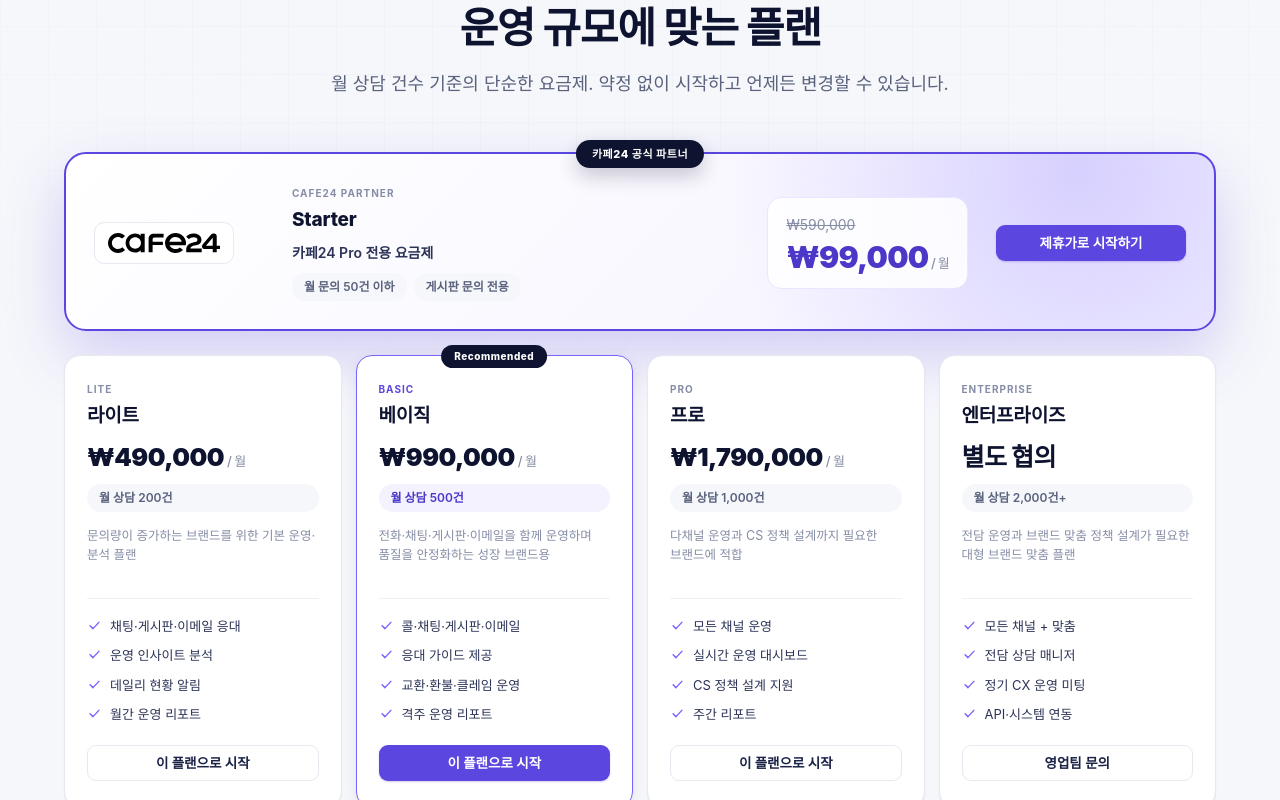
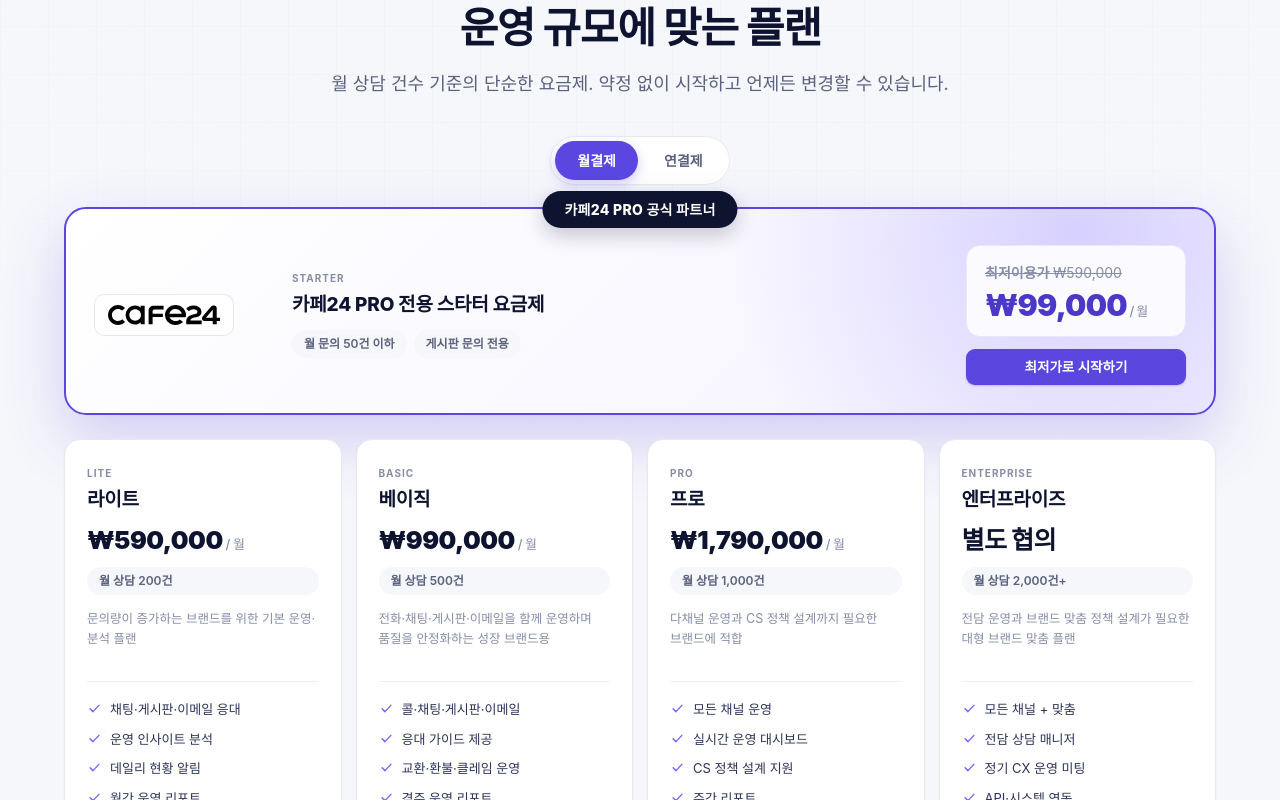
Before and after one commit to AvinTEST/replo-homepage, a Next.js app: page /source-home in a window 1280 px wide. Shown: the part 9240-10040 px from the top of the page. Built offline with nearby package versions, Linux system fonts and the light colour scheme; a web font is replaced by a local one.

Commit message:
Add billing toggle and refine pricing CTAs
Co-Authored-By: Claude Opus 4.8 <noreply@anthropic.com>

```diff
--- a/src/app/source-home/source-home.css
+++ b/src/app/source-home/source-home.css
@@ -1707,6 +1707,66 @@
   grid-template-columns: repeat(4, 1fr);
 }
 
+.replo-source-home .billing-toggle {
+  align-items: center;
+  background: var(--surface);
+  border: 1px solid var(--line);
+  border-radius: var(--r-pill);
+  display: flex;
+  gap: 4px;
+  justify-content: center;
+  margin: 0 auto 22px;
+  padding: 4px;
+  width: fit-content;
+}
+
+.replo-source-home .billing-opt {
+  background: transparent;
+  border: 0;
+  border-radius: var(--r-pill);
+  color: var(--ink-500);
+  cursor: pointer;
+  font-size: 14px;
+  font-weight: 700;
+  padding: 9px 22px;
+  transition: .16s ease;
+  white-space: nowrap;
+}
+
+.replo-source-home .billing-opt:hover {
+  color: var(--ink-800);
+}
+
+.replo-source-home .billing-opt.active {
+  background: var(--violet-600);
+  box-shadow: 0 4px 12px rgba(91, 71, 224, .28);
+  color: #fff;
+}
+
+.replo-source-home .tier-free-badge {
+  align-self: flex-start;
+  background: var(--violet-50);
+  border: 1px solid var(--violet-100);
+  border-radius: var(--r-pill);
+  color: var(--violet-700);
+  font-size: 11.5px;
+  font-weight: 800;
+  letter-spacing: .01em;
+  padding: 5px 12px;
+  white-space: nowrap;
+}
+
+.replo-source-home .tier-free-badge--top {
+  left: 50%;
+  position: absolute;
+  top: -11px;
+  transform: translateX(-50%);
+}
+
+.replo-source-home .partner-tier-price .price-lowest {
+  font-weight: 600;
+}
+
 .replo-source-home .partner-tier {
   align-items: center;
   background:
@@ -1717,9 +1777,9 @@
   box-shadow: 0 24px 60px rgba(91, 71, 224, .24);
   display: grid;
   gap: 28px;
-  grid-template-columns: 170px minmax(0, 1fr) auto 190px;
+  grid-template-columns: 170px minmax(0, 1fr) 220px;
   margin-bottom: 24px;
-  padding: 32px 28px 28px;
+  padding: 36px 28px 28px;
   position: relative;
 }
 
@@ -1753,13 +1813,13 @@
   box-shadow: 0 8px 20px rgba(24, 20, 51, .22);
   color: #fff;
   display: inline-flex;
-  font-size: 11px;
+  font-size: 14px;
   font-weight: 800;
   left: 50%;
-  letter-spacing: .05em;
-  padding: 6px 16px;
+  letter-spacing: .02em;
+  padding: 8px 22px;
   position: absolute;
-  top: -14px;
+  top: -18px;
   transform: translateX(-50%);
   white-space: nowrap;
   z-index: 1;
@@ -1785,6 +1845,12 @@
 
 .replo-source-home .partner-tier-meta .tier-vol {
   margin-top: 0;
+}
+
+.replo-source-home .partner-tier-action {
+  display: flex;
+  flex-direction: column;
+  gap: 12px;
 }
 
 .replo-source-home .partner-tier-price {
@@ -1935,6 +2001,21 @@
   margin-top: 20px;
 }
 
+/* 흰색 배경 + 검정 글씨 CTA (이 플랜으로 시작 · 영업팀 문의 · 플랜별 기능 전체 비교) */
+.replo-source-home .tier-cta.btn-ghost,
+.replo-source-home .matrix-toggle .btn-ghost {
+  background: #fff;
+  border-color: var(--line);
+  color: var(--ink-900);
+}
+
+.replo-source-home .tier-cta.btn-ghost:hover,
+.replo-source-home .matrix-toggle .btn-ghost:hover {
+  background: #fff;
+  border-color: var(--ink-900);
+  color: var(--ink-900);
+}
+
 .replo-source-home .matrix-toggle {
   display: flex;
   justify-content: center;
@@ -2209,10 +2290,7 @@
   .replo-source-home .pricing5 { grid-template-columns: repeat(3, 1fr); }
   .replo-source-home .proc-row { grid-template-columns: repeat(3, 1fr); }
   .replo-source-home .partner-tier {
-    grid-template-columns: 150px minmax(0, 1fr) auto;
-  }
-  .replo-source-home .partner-tier-cta {
-    grid-column: 1 / -1;
+    grid-template-columns: 150px minmax(0, 1fr) 220px;
   }
   .replo-source-home .expertise-grid {
     gap: 18px;
@@ -2263,7 +2341,7 @@
     gap: 20px;
     grid-template-columns: 140px minmax(0, 1fr);
   }
-  .replo-source-home .partner-tier-price {
+  .replo-source-home .partner-tier-action {
     grid-column: 2;
   }
 }
@@ -2351,8 +2429,7 @@
     grid-template-columns: 1fr;
     padding: 24px 22px;
   }
-  .replo-source-home .partner-tier-price,
-  .replo-source-home .partner-tier-cta {
+  .replo-source-home .partner-tier-action {
     grid-column: auto;
   }
   .replo-source-home .hero-pitch {
--- a/src/components/source-home/SourceHome.tsx
+++ b/src/components/source-home/SourceHome.tsx
@@ -602,18 +602,41 @@ function FeatureMatrix() {
 
 function LandingPricing() {
   const [showMatrix, setShowMatrix] = useState(false);
-  const partnerPlan = homeCopy.pricing.partnerPlan;
+  const [yearly, setYearly] = useState(false);
+  const pricing = homeCopy.pricing;
+  const partnerPlan = pricing.partnerPlan;
   const partnerCtaHref = `/contact?plan=${partnerPlan.id}&variant=${partnerPlan.variant}&partner=${partnerPlan.partnerChannel}`;
   const formatPrice = (price: number) => `₩${price.toLocaleString("ko-KR")}`;
+  const unit = yearly ? pricing.yearlyUnit : pricing.monthlyUnit;
+  // 연결제: 일반 플랜은 11개월치(1개월 무료), 카페24 스타터는 10개월치(2개월 무료) 노출
+  const partnerDisplayPrice = yearly ? partnerPlan.price * 10 : partnerPlan.price;
 
   return (
     <section className="sec-tight" style={{ background: "var(--bg)" }} id="pricing-sec">
       <div className="deco"><div className="deco-grid mask-top" /></div>
       <div className="wrap">
-        <div className="sec-head sec-center" style={{ marginBottom: 52 }}>
-          <span className="eyebrow-pill">{homeCopy.pricing.eyebrow}</span>
-          <h2 className="t-h1">{homeCopy.pricing.title}</h2>
-          <p className="t-lead" style={{ marginTop: 16 }}>{homeCopy.pricing.description}</p>
+        <div className="sec-head sec-center" style={{ marginBottom: 36 }}>
+          <span className="eyebrow-pill">{pricing.eyebrow}</span>
+          <h2 className="t-h1">{pricing.title}</h2>
+          <p className="t-lead" style={{ marginTop: 16 }}>{pricing.description}</p>
+        </div>
+        <div className="billing-toggle" role="group" aria-label="결제 주기">
+          <button
+            type="button"
+            className={`billing-opt${yearly ? "" : " active"}`}
+            aria-pressed={!yearly}
+            onClick={() => setYearly(false)}
+          >
+            {pricing.billingMonthly}
+          </button>
+          <button
+            type="button"
+            className={`billing-opt${yearly ? " active" : ""}`}
+            aria-pressed={yearly}
+            onClick={() => setYearly(true)}
+          >
+            {pricing.billingYearly}
+          </button>
         </div>
         <article
           className="partner-tier"
@@ -628,39 +651,48 @@ function LandingPricing() {
             </span>
           </div>
           <div className="partner-tier-copy">
-            <div className="tier-name-en">{partnerPlan.badge} PARTNER</div>
+            <div className="tier-name-en">{partnerPlan.tierEn}</div>
             <div className="tier-name">{partnerPlan.name}</div>
-            <p>{partnerPlan.description}</p>
             <div className="partner-tier-meta">
               <span className="tier-vol">{partnerPlan.volume}</span>
               <span className="tier-vol">{partnerPlan.scope}</span>
             </div>
           </div>
+          <div className="partner-tier-action">
+            {yearly ? <span className="tier-free-badge">{pricing.partnerFreeBadge}</span> : null}
             <div className="partner-tier-price">
-            <del>{formatPrice(partnerPlan.originalPrice)}</del>
+              <del>
+                {yearly ? null : <span className="price-lowest">{pricing.partnerLowestLabel} </span>}
+                {formatPrice(yearly ? partnerPlan.price * 12 : partnerPlan.originalPrice)}
+              </del>
               <strong>
-              {formatPrice(partnerPlan.price)}
-              <small>{homeCopy.pricing.monthlyUnit}</small>
+                {formatPrice(partnerDisplayPrice)}
+                <small>{unit}</small>
               </strong>
             </div>
             <ButtonLink href={partnerCtaHref} size="sm" className="partner-tier-cta">
               {partnerPlan.cta}
             </ButtonLink>
+          </div>
         </article>
         <div className="pricing5">
-          {homeCopy.pricing.plans.map(({ en, ko, price, volume, best, description, features }) => (
-            <div className={`tier${best ? " best" : ""}`} key={en}>
-              {best ? <span className="tier-badge">{homeCopy.pricing.recommended}</span> : null}
+          {pricing.plans.map(({ en, ko, price, priceLabel, volume, description, features }) => (
+            <div className="tier" key={en}>
+              {yearly ? <span className="tier-free-badge tier-free-badge--top">{pricing.planFreeBadge}</span> : null}
               <div className="tier-name-en">{en}</div>
               <div className="tier-name">{ko}</div>
-              <div className="tier-price">{price}{price.startsWith("₩") ? <small>{homeCopy.pricing.monthlyUnit}</small> : null}</div>
+              <div className="tier-price">
+                {price === null
+                  ? priceLabel
+                  : <>{formatPrice(yearly ? price * 11 : price)}<small>{unit}</small></>}
+              </div>
               <span className="tier-vol">{volume}</span>
               <p style={{ fontSize: 12.5, color: "var(--ink-400)", lineHeight: 1.55, margin: "14px 0 0", wordBreak: "keep-all", minHeight: 54 }}>{description}</p>
               <ul className="tier-feats">
                 {features.map((feature) => <li key={feature}><Icon name="check" size={15} stroke={2.3} />{feature}</li>)}
               </ul>
-              <ButtonLink size="sm" variant={best ? "primary" : "ghost"} className="btn-block tier-cta">
-                {en === "Enterprise" ? homeCopy.pricing.enterpriseCta : homeCopy.pricing.standardCta}
+              <ButtonLink size="sm" variant="ghost" className="btn-block tier-cta">
+                {en === "Enterprise" ? pricing.enterpriseCta : pricing.standardCta}
               </ButtonLink>
             </div>
           ))}
--- a/src/content/homeCopy.ts
+++ b/src/content/homeCopy.ts
@@ -255,6 +255,12 @@ export const homeCopy = {
     description: "월 상담 건수 기준의 단순한 요금제. 약정 없이 시작하고 언제든 변경할 수 있습니다.",
     recommended: "Recommended",
     monthlyUnit: " / 월",
+    yearlyUnit: " / 년",
+    billingMonthly: "월결제",
+    billingYearly: "연결제",
+    planFreeBadge: "1개월 무료제공",
+    partnerFreeBadge: "2개월 무료제공",
+    partnerLowestLabel: "최저이용가",
     standardCta: "이 플랜으로 시작",
     enterpriseCta: "영업팀 문의",
     detailOpen: "플랜별 기능 전체 비교",
@@ -265,20 +271,20 @@ export const homeCopy = {
       variant: "cafe24_partner",
       partnerChannel: "cafe24",
       badge: "CAFE24",
-      partnerBadge: "카페24 공식 파트너",
-      name: "Starter",
+      tierEn: "STARTER",
+      partnerBadge: "카페24 PRO 공식 파트너",
+      name: "카페24 PRO 전용 스타터 요금제",
       originalPrice: 590000,
       price: 99000,
-      description: "카페24 Pro 전용 요금제",
       scope: "게시판 문의 전용",
       volume: "월 문의 50건 이하",
-      cta: "제휴가로 시작하기",
+      cta: "최저가로 시작하기",
     },
     plans: [
-      { en: "Lite", ko: "라이트", price: "₩490,000", volume: "월 상담 200건", best: false, description: "문의량이 증가하는 브랜드를 위한 기본 운영·분석 플랜", features: ["채팅·게시판·이메일 응대", "운영 인사이트 분석", "데일리 현황 알림", "월간 운영 리포트"] },
-      { en: "Basic", ko: "베이직", price: "₩990,000", volume: "월 상담 500건", best: true, description: "전화·채팅·게시판·이메일을 함께 운영하며 품질을 안정화하는 성장 브랜드용", features: ["콜·채팅·게시판·이메일", "응대 가이드 제공", "교환·환불·클레임 운영", "격주 운영 리포트"] },
-      { en: "Pro", ko: "프로", price: "₩1,790,000", volume: "월 상담 1,000건", best: false, description: "다채널 운영과 CS 정책 설계까지 필요한 브랜드에 적합", features: ["모든 채널 운영", "실시간 운영 대시보드", "CS 정책 설계 지원", "주간 리포트"] },
-      { en: "Enterprise", ko: "엔터프라이즈", price: "별도 협의", volume: "월 상담 2,000건+", best: false, description: "전담 운영과 브랜드 맞춤 정책 설계가 필요한 대형 브랜드 맞춤 플랜", features: ["모든 채널 + 맞춤", "전담 상담 매니저", "정기 CX 운영 미팅", "API·시스템 연동"] },
+      { en: "Lite", ko: "라이트", price: 590000, priceLabel: "", volume: "월 상담 200건", description: "문의량이 증가하는 브랜드를 위한 기본 운영·분석 플랜", features: ["채팅·게시판·이메일 응대", "운영 인사이트 분석", "데일리 현황 알림", "월간 운영 리포트"] },
+      { en: "Basic", ko: "베이직", price: 990000, priceLabel: "", volume: "월 상담 500건", description: "전화·채팅·게시판·이메일을 함께 운영하며 품질을 안정화하는 성장 브랜드용", features: ["콜·채팅·게시판·이메일", "응대 가이드 제공", "교환·환불·클레임 운영", "격주 운영 리포트"] },
+      { en: "Pro", ko: "프로", price: 1790000, priceLabel: "", volume: "월 상담 1,000건", description: "다채널 운영과 CS 정책 설계까지 필요한 브랜드에 적합", features: ["모든 채널 운영", "실시간 운영 대시보드", "CS 정책 설계 지원", "주간 리포트"] },
+      { en: "Enterprise", ko: "엔터프라이즈", price: null, priceLabel: "별도 협의", volume: "월 상담 2,000건+", description: "전담 운영과 브랜드 맞춤 정책 설계가 필요한 대형 브랜드 맞춤 플랜", features: ["모든 채널 + 맞춤", "전담 상담 매니저", "정기 CX 운영 미팅", "API·시스템 연동"] },
     ],
     matrix: {
       featureLabel: "기능",
```
Lines whose indentation alone changed are shown as unchanged.
